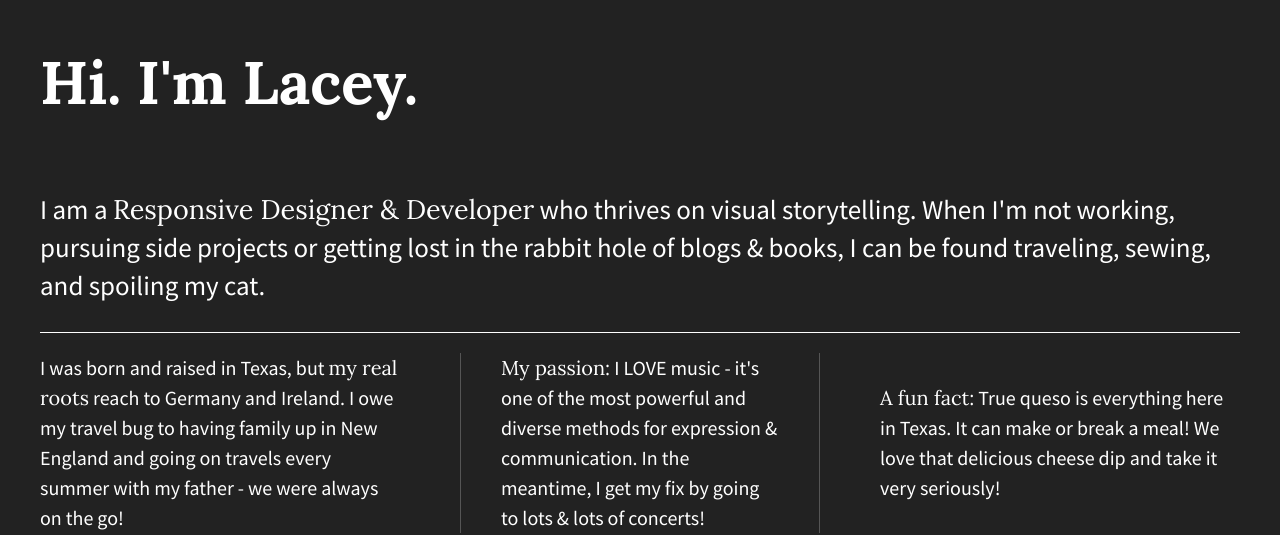
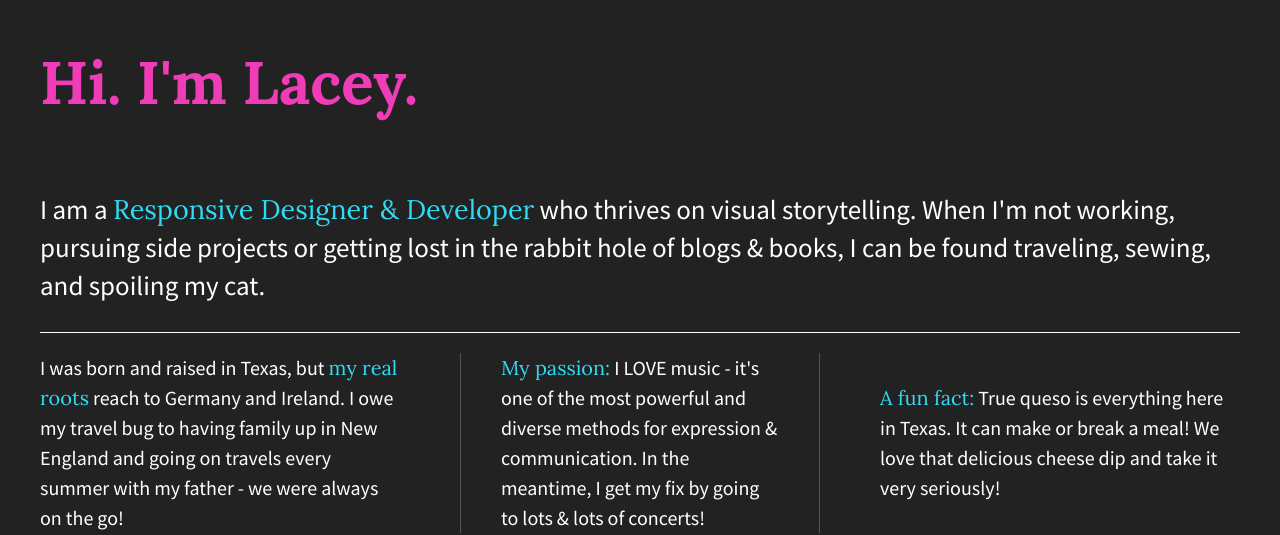
Before and after one commit to laceeder/divs-flexbox-starter, a plain HTML site: page divs-flexbox-starter/index.html in a window 1280 px wide. Shown: the top 535 px of the page. Drawn offline with nearby package versions, Linux system fonts and the light colour scheme.

Commit message:
Changed h1 and span font colors

```diff
--- a/divs-flexbox-starter/css/main.css
+++ b/divs-flexbox-starter/css/main.css
@@ -121,6 +121,7 @@ body {
 
 p span {
     font-family: 'Lora', sans-serif;
+    color: #2FDCF5;
 }
 
 header, footer {
@@ -131,6 +132,7 @@ header, footer {
 
 header h1 {
     font-family: 'Lora', sans-serif;
+    color: #EE3DB7;
     font-size: 3em;
 }
 
```
